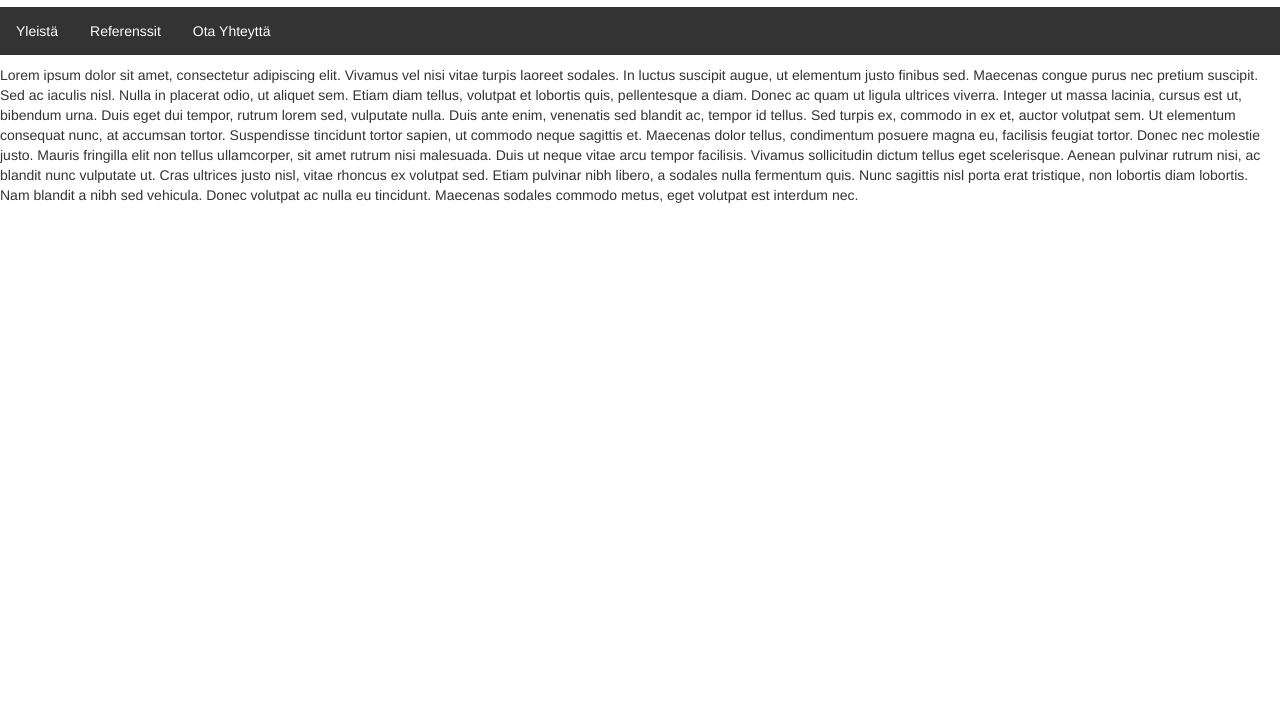
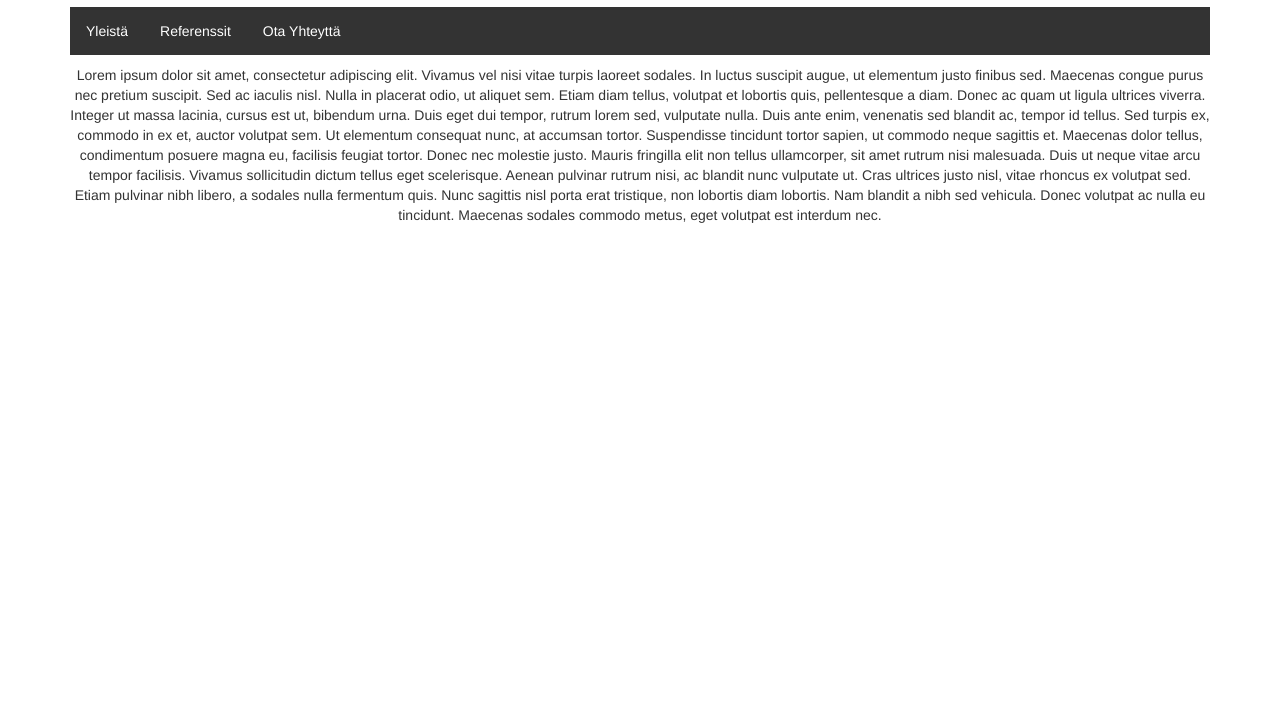
Before and after one commit to Suikero/Suikero.github.io, a plain HTML site: page index.html in a window 1280 px wide. Shown: the part 89-800 px from the top of the page. Drawn offline with nearby package versions, Linux system fonts and the light colour scheme.

Commit message:
Moar test

```diff
--- a/index.html
+++ b/index.html
@@ -8,7 +8,13 @@
         integrity="sha384-BVYiiSIFeK1dGmJRAkycuHAHRg32OmUcww7on3RYdg4Va+PmSTsz/K68vbdEjh4u" crossorigin="anonymous">
   </head>
   <body>
+    <div class="container">
+
+
     <h1>PaloPro</h1>
+
+<div class="menu">
+
 
 <ul>
   <li><a href="">Yleistä</a></li>
@@ -16,10 +22,10 @@
   <li><a href="">Ota Yhteyttä</a></li>
 
 </ul>
-
+</div>
 <p>Lorem ipsum dolor sit amet, consectetur adipiscing elit. Vivamus vel nisi vitae turpis laoreet sodales. In luctus suscipit augue, ut elementum justo finibus sed. Maecenas congue purus nec pretium suscipit. Sed ac iaculis nisl. Nulla in placerat odio, ut aliquet sem. Etiam diam tellus, volutpat et lobortis quis, pellentesque a diam. Donec ac quam ut ligula ultrices viverra. Integer ut massa lacinia, cursus est ut, bibendum urna. Duis eget dui tempor, rutrum lorem sed, vulputate nulla. Duis ante enim, venenatis sed blandit ac, tempor id tellus. Sed turpis ex, commodo in ex et, auctor volutpat sem.
 
 Ut elementum consequat nunc, at accumsan tortor. Suspendisse tincidunt tortor sapien, ut commodo neque sagittis et. Maecenas dolor tellus, condimentum posuere magna eu, facilisis feugiat tortor. Donec nec molestie justo. Mauris fringilla elit non tellus ullamcorper, sit amet rutrum nisi malesuada. Duis ut neque vitae arcu tempor facilisis. Vivamus sollicitudin dictum tellus eget scelerisque. Aenean pulvinar rutrum nisi, ac blandit nunc vulputate ut. Cras ultrices justo nisl, vitae rhoncus ex volutpat sed. Etiam pulvinar nibh libero, a sodales nulla fermentum quis. Nunc sagittis nisl porta erat tristique, non lobortis diam lobortis. Nam blandit a nibh sed vehicula. Donec volutpat ac nulla eu tincidunt. Maecenas sodales commodo metus, eget volutpat est interdum nec.</p>
-
+</div>
   </body>
 </html>
--- a/style.css
+++ b/style.css
@@ -30,3 +30,10 @@ li a {
       text-decoration: none;
 
 }
+
+p {
+
+text-align: center;
+
+
+}
```
